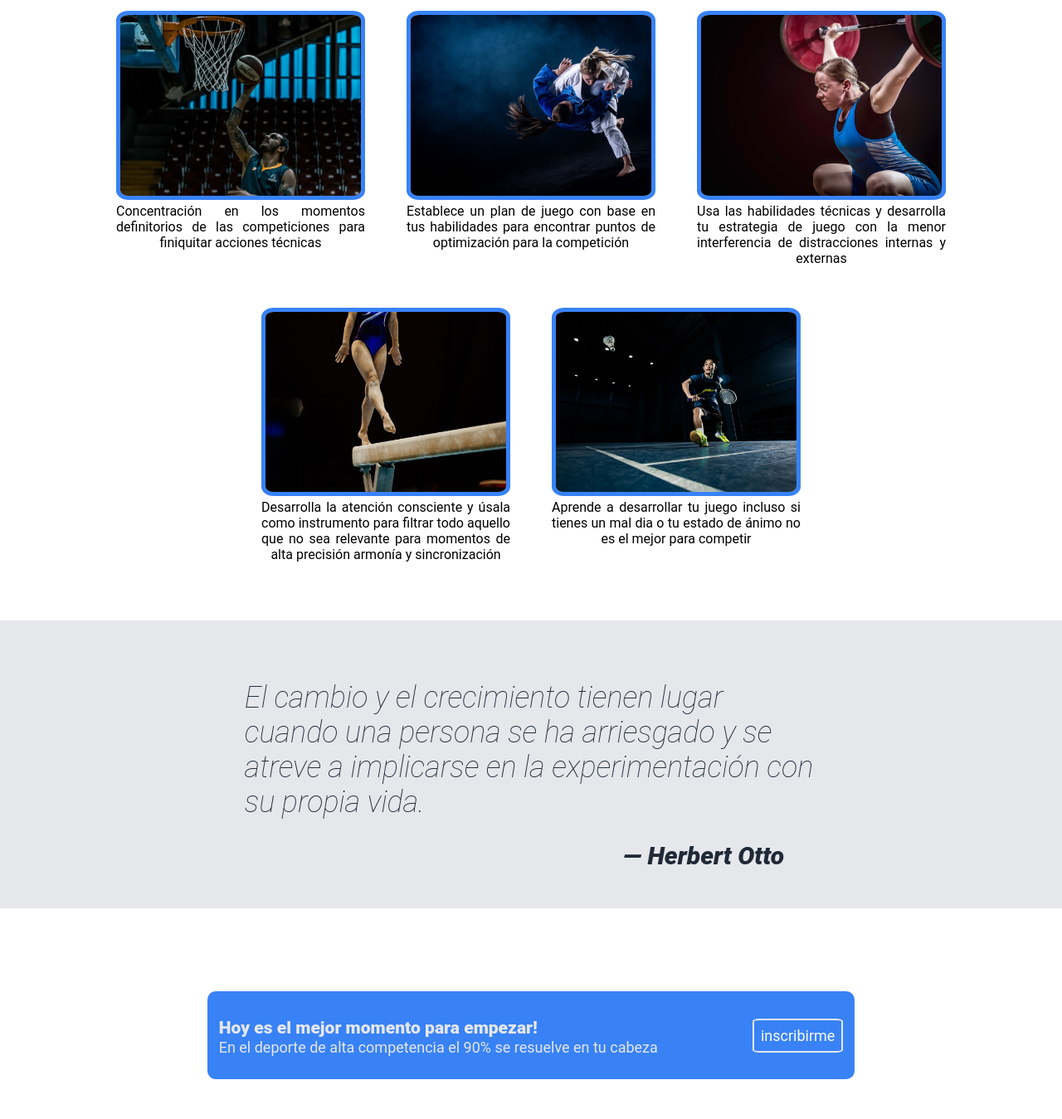
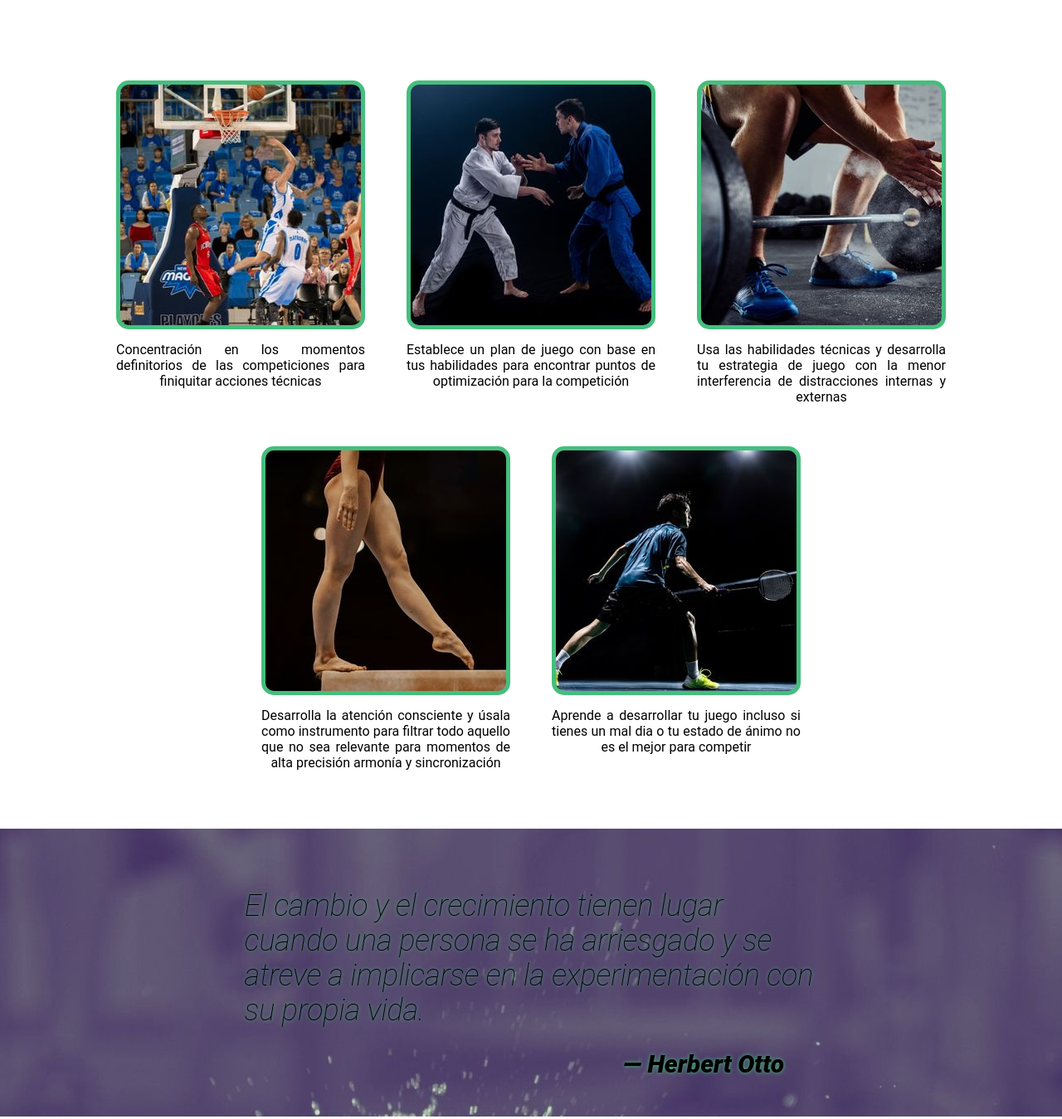
Before and after one commit to JuanG493/first-landing, a plain HTML site: page index.html in a window 1280 px wide. Shown: the part 648-1997 px from the top of the page at 83% size. Drawn offline with Linux system fonts and the light colour scheme.

Commit message:
final layaout

```diff
--- a/index.html
+++ b/index.html
@@ -9,15 +9,18 @@
     <link rel="preconnect" href="https://fonts.googleapis.com">
 <link rel="preconnect" href="https://fonts.gstatic.com" crossorigin>
 <link href="https://fonts.googleapis.com/css2?family=Roboto+Serif:ital,wght@0,100;0,200;0,300;0,400;0,500;0,600;0,700;0,800;0,900;1,100;1,200;1,300;1,400;1,500;1,600;1,700;1,800;1,900&display=swap" rel="stylesheet">
+<link rel="icon" href="./img/the-beast.mode.png">
 </head>
+
 <body>
     <header class="first-element">
-        <p class="tbm">The Beast Mode</p>
+        <!-- <p class="tbm">The Beast Mode</p> -->
+        <img id="logo" src="./img/the-beast.mode.png" alt="logo">
         <div class="white-space"></div>
         <ol class="links">
-            <li><a href="#ansiedad"></a>ansiedad</li>
-            <li><a href="#concentracion"></a>concentración</li>
-            <li><a href="#evaluacion-competencia"></a>evaluación de la competencia</li>
+            <li class="link1"><a href="#ansiedad"></a>ansiedad</li>
+            <li class="link2"><a href="#concentracion"></a>concentración</li>
+            <li class="link3"><a href="#evaluacion-competencia"></a>evaluación de la competencia</li>
         </ol>
     </header>
 
@@ -39,31 +42,31 @@
         <h2>En todos los deportes</h2>
         <div class="sports">
             <div class="info">
-                <img src="./img/baloncesto.jpg" alt="basketball">
+                <div class="basket"></div>
                 <div class="text">Concentración en los momentos definitorios de las competiciones para finiquitar acciones
                     técnicas</div>
             </div>
             <div class="info">
-                <img src="./img/judo.jpg" alt="judo">
+                <div class="judo"></div>
                 <div class="text">Establece un plan de juego con base en tus habilidades para encontrar puntos de optimización para la competición </div>
             </div>
             <div class="info">
-                <img src="./img/levantamiento-de-pesas.jpg" alt="Weightlifting">
+                <div class="wliftingh"></div>
                 <div class="text">Usa las habilidades técnicas y desarrolla tu estrategia de juego con la menor interferencia de distracciones internas y externas </div>
             </div>
             <div class="info">
-                <img src="./img/gimnasia.jpg" alt="gymnastics">
+                <div class="gimna"></div>
                 <div class="text">Desarrolla la atención consciente y úsala como instrumento para filtrar todo aquello que no sea relevante para momentos de alta precisión armonía y sincronización</div>
             </div>
             <div class="info">
-                <img src="./img/badminton.jpg" alt="badminton">
+                <div class="badminton"></div>
                 <div class="text">Aprende a desarrollar tu juego incluso si tienes un mal dia o tu estado de ánimo no es el mejor para competir</div>
             </div>
         </div>
     </div>
     </div>
     <div class="fourt-element">
-        <div class="thegod">
+        <div class="bloque-quote">
             <blockquote
                 cite="https://www.neuquen.edu.ar/wp-content/uploads/2017/10/Libro-Entrenamiento-Mental-Terry-Olrick.pdf">
                 <p class="quote">El cambio y el crecimiento tienen lugar cuando una persona se ha arriesgado
--- a/style.css
+++ b/style.css
@@ -7,20 +7,22 @@ html{
 }
 
 .first-element{
-    background-color: #1f2937;
+    /* background-color: #1f2937; */
+    background-color: #17402A;
     display: flex;
     justify-content:center;
+    align-items: center;
+    font-size: 20px;
+
+}
+#logo{
+    width: 150px;
 
 }
 
-.tbm{
-    font-size: 24px;
-    color: #F9FAF8;
-    font-weight: bold;
-}
 .white-space{
     height: 10px;
-    width: 650px;
+    width: 610px;
 }
 
 .links {
@@ -28,6 +30,15 @@ html{
     display: flex;
     gap: 10px;
     color:#F9FAF8
+}
+.link1:hover{
+    text-decoration: underline 2px #f5c116;
+}
+.link2:hover{
+    text-decoration: underline 2px #f5c116;
+}
+.link3:hover{
+    text-decoration: underline 2px #f5c116;
 }
 
 a {
@@ -38,7 +49,8 @@ a {
     display: flex;
     justify-content: center;
     flex-wrap: wrap;
-    background-color: #1f2937;
+    background-color: #17402A;
+    /* background-color: #445959; */
     padding: 2% 0%;
 
 }
@@ -60,20 +72,30 @@ a {
 
 .button1{
     align-self: flex-start;
-    background-color: #3882f6;
+    background-color: #45be7d;
     border-radius: 8%;
     color: #F9FAF8;
     font-size: 18px;
     padding: 8px;
+    border: 3px solid white;
+    font-weight: bold;
+}
+.button1:hover{
+    background-color: #f5c116;
+
 }
 
 .img-contend{
     margin-left: 30px;
+
+
 }
 .swimn{
     min-width: 620px;
     max-height: 300px;
     margin:30px 0;
+    border: 3px solid white;
+    border-radius: 2%;
 }
 
 h1{ /*entrenamiento para la competencia */
@@ -88,6 +110,9 @@ h2{
     min-height: auto;
     min-width: auto;
     text-align: center;
+    padding-bottom: 10px;
+    /* text-shadow:-4px -4px black; */
+    text-shadow: 0px 0px 5px #45be7d;
 }
 .sports{
     display: flex;
@@ -96,25 +121,80 @@ h2{
     gap: 50px;
     padding: 70px 0px;
 }
-.info > img{
-    max-width: 300px;
-    max-height: 300px;
-    border-radius: 5%;
-    border: 5px solid #3882f6;
-}
+
 .info > .text{
     max-width: 300px;
     text-align: justify;
     text-align-last: center;
+    padding-top: 15px;
+}
+/*changed of img*/
+.basket{
+    width: 300px;
+    height: 300px;
+    background: url(./img/ball1.jpg);
+    border: 5px solid #45be7d;;
+    border-radius: 5%;
+}
+.basket:hover{
+    background: url(./img/ball2.jpg);
+    border:5px solid #f5c116;
+}
+.judo{
+    width: 300px;
+    height: 300px;
+    background: url(./img/jud1.jpg);
+    border: 5px solid #45be7d;;
+    border-radius: 5%;
+}
+.judo:hover{
+    background: url(./img/jud2.jpg);
+    border:5px solid #f5c116;
+}
+.wliftingh{
+    width: 300px;
+    height: 300px;
+    background: url(./img/pes1.jpg);
+    border: 5px solid #45be7d;;
+    border-radius: 5%;
+}
+.wliftingh:hover{
+    background: url(./img/pes2.jpg);
+    border: 5px solid #f5c116;;
+}
+.gimna{
+    width: 300px;
+    height: 300px;
+    background: url(./img/gim1.jpg);
+    border: 5px solid #45be7d;;
+    border-radius: 5%;
+}
+.gimna:hover{
+    background: url(./img/gim2.jpg);
+    border:5px solid #f5c116;;
+}
+.badminton{
+    width: 300px;
+    height: 300px;
+    background: url(./img/bad1.jpg);
+    border: 5px solid #45be7d;;
+    border-radius: 5%;
+}
+.badminton:hover{
+    background: url(./img/bad2.jpg);
+    border:5px solid #f5c116;;
+}
+/**/
 
-}
 .fourt-element{
     display: flex;
     justify-content: center;
     align-items: center;
-    background-color: #e5e7eb;
+    background-image: url(./img/39.jpg);
+    background-attachment: fixed;
 }
-.thegod{
+
+.bloque-quote{
     max-width: 60%;
     min-width: auto;
     display: flex;
@@ -122,10 +202,12 @@ h2{
     font-size: 36px;
     font-style: italic;
     font-weight: lighter;
-    color: #1f2937;
+    color:black;
+    text-shadow: 0px 0px 5px #45be7d;
 }
 .quote{
     text-align: left;
+    color: black;
 
 }
 .caption{
@@ -145,19 +227,22 @@ h2{
 .call-action{
     display: flex;
     padding: 10px;
-    background-color: #3882f6;
+    background-color: #17402A;
     border-radius: 10px;
     color: #e5e7eb;
     font-size: 18px;
     min-width: 72%;
     justify-content: center;
+    outline: 5px solid #17402A;
+    border: 3px solid white;
 }
 .footer{
     display: flex;
-    background-color: #1f2937;
+    background-color: #17402A;
     color: #e5e7eb;
     justify-content: center;
     padding: 20px;
+
 }
 h3{
     font-weight: 800;
@@ -165,7 +250,7 @@ h3{
 .last{
     align-self: center;
     margin-left: 15%;
-    border: 2px solid #e5e7eb;
+    border: 3px solid white;
 
 }
 .text-call-action{
```
Also changed, not shown: img/38.jpg (added), img/39.jpg (added), img/bad1.jpg (added), img/bad2.jpg (added), img/badminton.jpg (deleted), img/ball1.jpg (added), img/ball2.jpg (added), img/baloncesto.jpg (deleted), img/gim1.jpg (added), img/gim2.jpg (added), img/gimnasia.jpg (deleted), img/jud1.jpg (added), img/jud2.jpg (added), img/judo.jpg (deleted), 4 more files.
